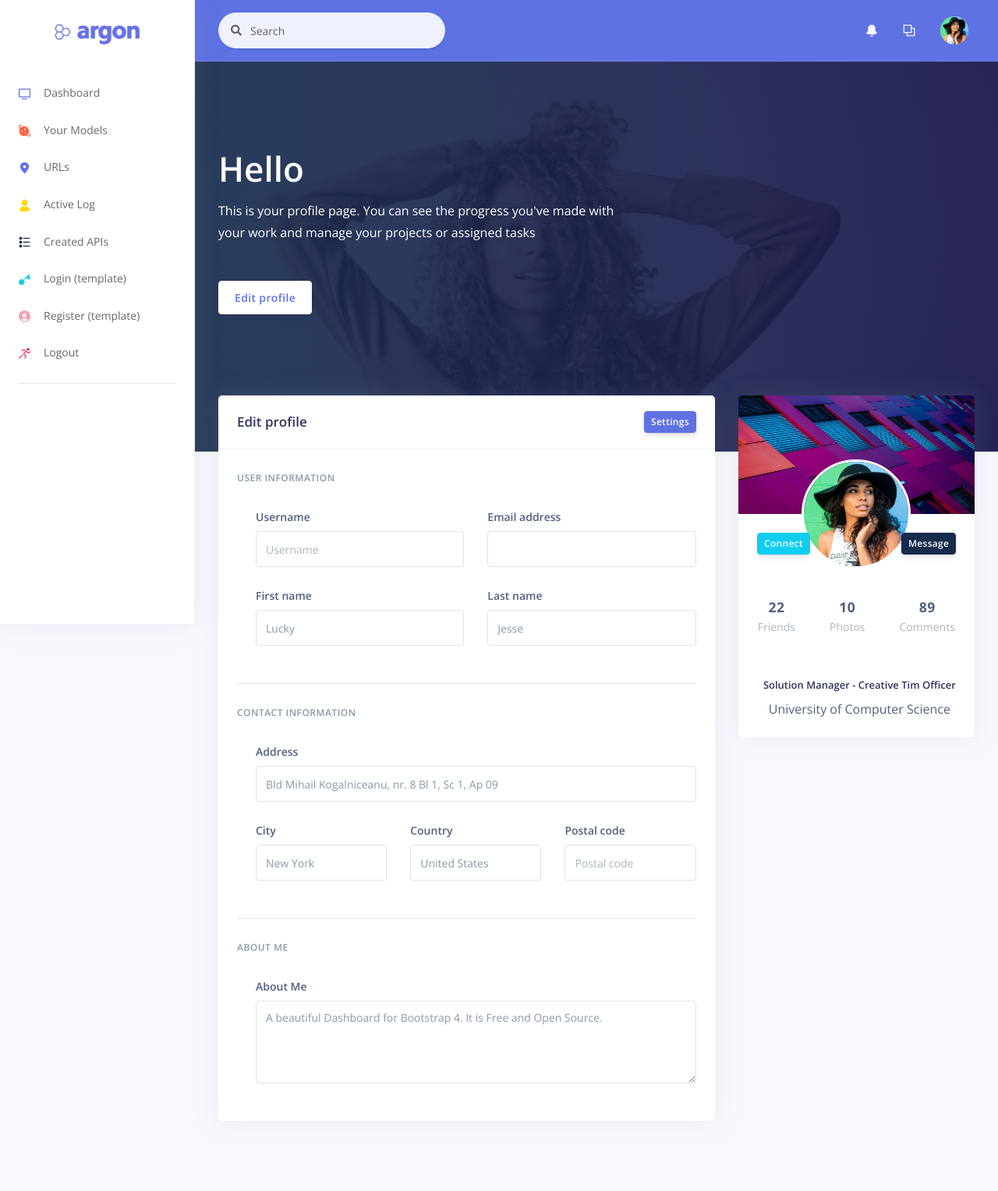
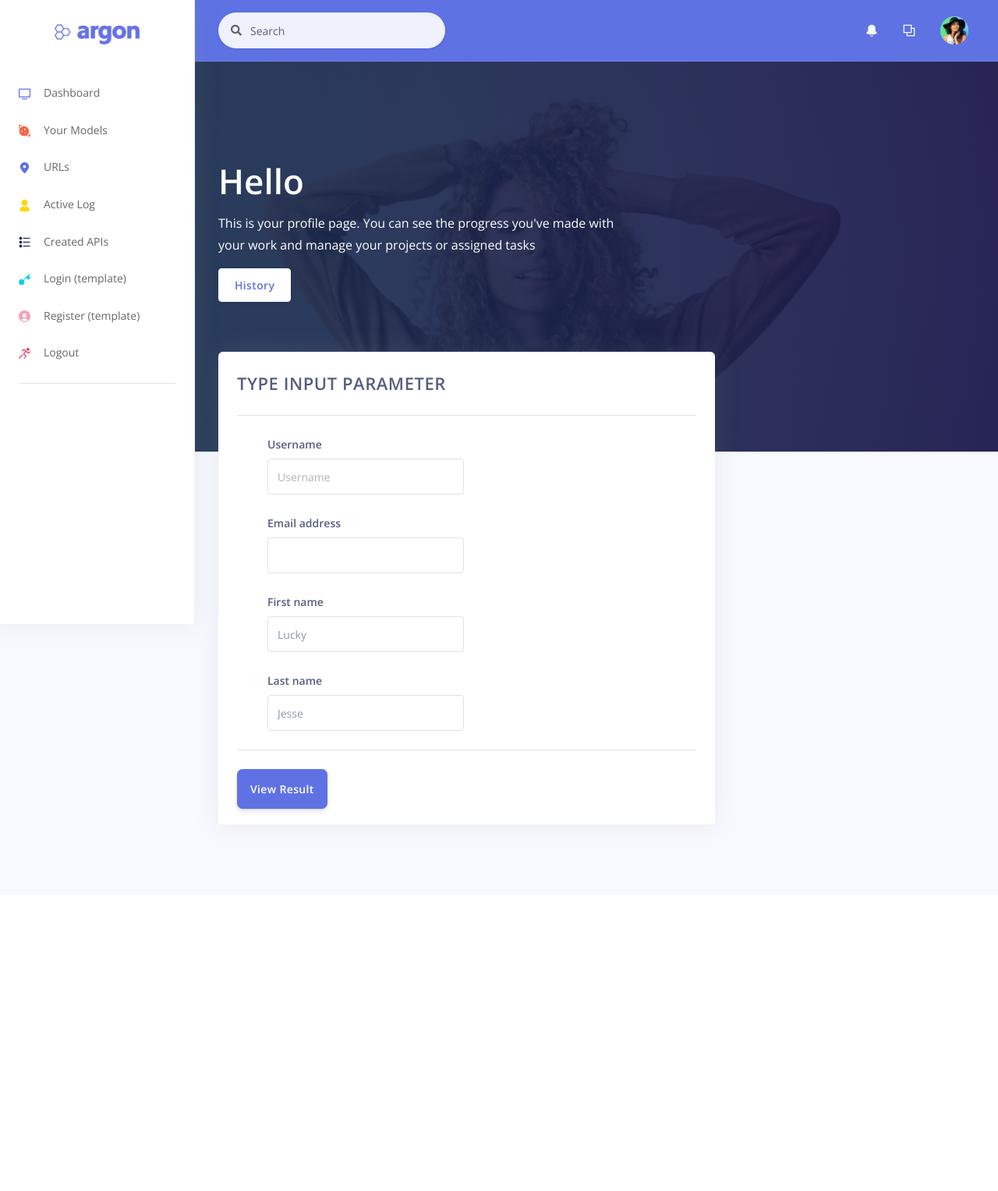
Before and after one commit to mayurgupta-code/instant-model-deploy, a Django app: page /model/predict/1 in a window 1280 px wide. Shown: the whole page at 78% size. After the commit the page ends 1067 px from the top, so only its background shows below. Run offline with Django 4.2, Linux system fonts and the light colour scheme; data comes from the database, SQL or seed files in the repository; both versions use the stored data as it was after the commit; some libraries are stand-ins or nearby versions.

Commit message:
input form updated

```diff
--- a/templates/home/predict.html
+++ b/templates/home/predict.html
@@ -15,16 +15,16 @@
         <h1 class="display-2 text-white">
           Hello {{ request.user.username }}
         </h1>
-        <p class="text-white mt-0 mb-5">This is your profile page. You can see the progress you've made with your work and manage your projects or assigned tasks</p>
-        <a href="#!" class="btn btn-neutral">Edit profile</a>
+        <p class="text-white mt-0 mb-3" >This is your profile page. You can see the progress you've made with your work and manage your projects or assigned tasks</p>
+        <a href="#!" class="btn btn-neutral">History</a>
       </div>
     </div>
   </div>
 </div>
 <!-- Page content -->
-<div class="container-fluid mt--6">
+<div class="container-fluid mt--8">
   <div class="row">
-    <div class="col-xl-4 order-xl-2">
+    <!-- <div class="col-xl-4 order-xl-2">
       <div class="card card-profile">
         <img src="/static/assets/img/theme/img-1-1000x600.jpg" alt="Image placeholder" class="card-img-top">
         <div class="row justify-content-center">
@@ -77,10 +77,10 @@
           </div>
         </div>
       </div>
-    </div>
+    </div> -->
     <div class="col-xl-8 order-xl-1">
       <div class="card">
-        <div class="card-header">
+        <!-- <div class="card-header">
           <div class="row align-items-center">
             <div class="col-8">
               <h3 class="mb-0">Edit profile </h3>
@@ -89,12 +89,13 @@
               <a href="#!" class="btn btn-sm btn-primary">Settings</a>
             </div>
           </div>
-        </div>
-        <div class="card-body">
+        </div> -->
+        <div class="card-body" style="padding-bottom: 0;">
           <form>
-            <h6 class="heading-small text-muted mb-4">User information</h6>
+            <h6 class="heading-title text-body mb-4">Type Input Parameter</h6>
+            <hr class="my-4" />
             <div class="pl-lg-4">
-              <div class="row">
+              <div class="column">
                 <div class="col-lg-6">
                   <div class="form-group">
                     <label class="form-control-label" for="input-username">Username</label>
@@ -108,7 +109,7 @@
                   </div>
                 </div>
               </div>
-              <div class="row">
+              <div class="column">
                 <div class="col-lg-6">
                   <div class="form-group">
                     <label class="form-control-label" for="input-first-name">First name</label>
@@ -125,7 +126,7 @@
             </div>
             <hr class="my-4" />
             <!-- Address -->
-            <h6 class="heading-small text-muted mb-4">Contact information</h6>
+            <!-- <h6 class="heading-small text-muted mb-4">Contact information</h6>
             <div class="pl-lg-4">
               <div class="row">
                 <div class="col-md-12">
@@ -155,17 +156,27 @@
                   </div>
                 </div>
               </div>
-            </div>
-            <hr class="my-4" />
+            </div> -->
+            <!-- <hr class="my-4" /> -->
             <!-- Description -->
-            <h6 class="heading-small text-muted mb-4">About me</h6>
+            <!-- <h6 class="heading-small text-muted mb-4">About me</h6>
             <div class="pl-lg-4">
               <div class="form-group">
                 <label class="form-control-label">About Me</label>
                 <textarea rows="4" class="form-control" placeholder="A few words about you ...">A beautiful Dashboard for Bootstrap 4. It is Free and Open Source.</textarea>
               </div>
+            </div> -->
+          </form>
+        </div>
+        <div class="card-header" style="padding-top: 0;">
+          <div class="row align-items-center">
+            <!-- <div class="col-8">
+              <h3 class="mb-0">Edit profile </h3>
+            </div> -->
+            <div class="col-4 text-left">
+              <a href="#!" class="btn btn-lg btn-primary">View Result</a>
             </div>
-          </form>
+          </div>
         </div>
       </div>
     </div>
```
Also changed, not shown: db.sqlite3.
